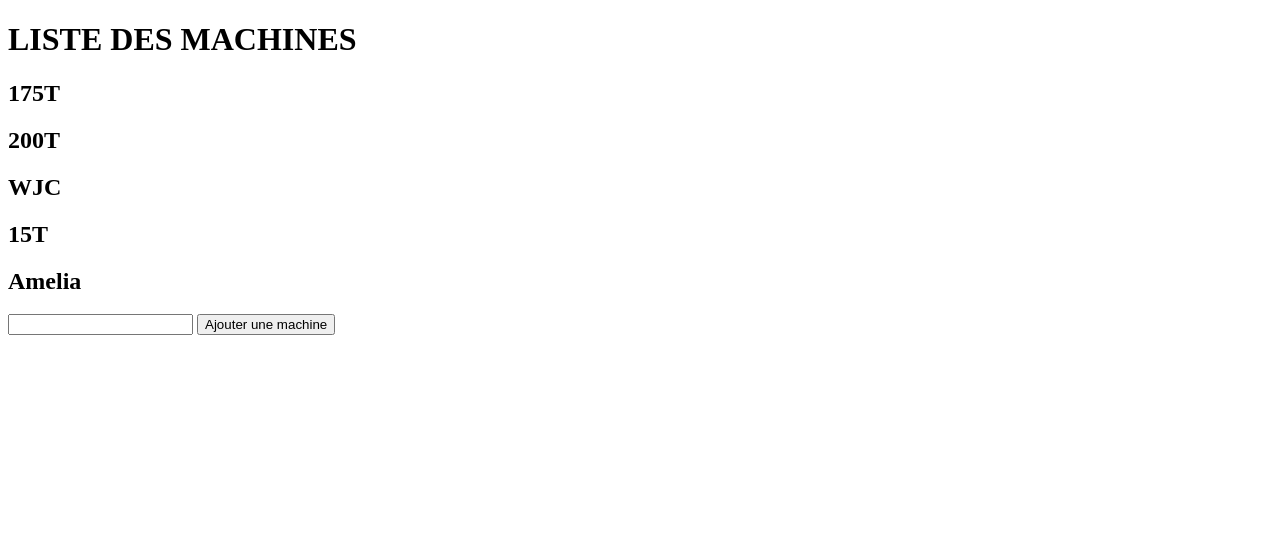
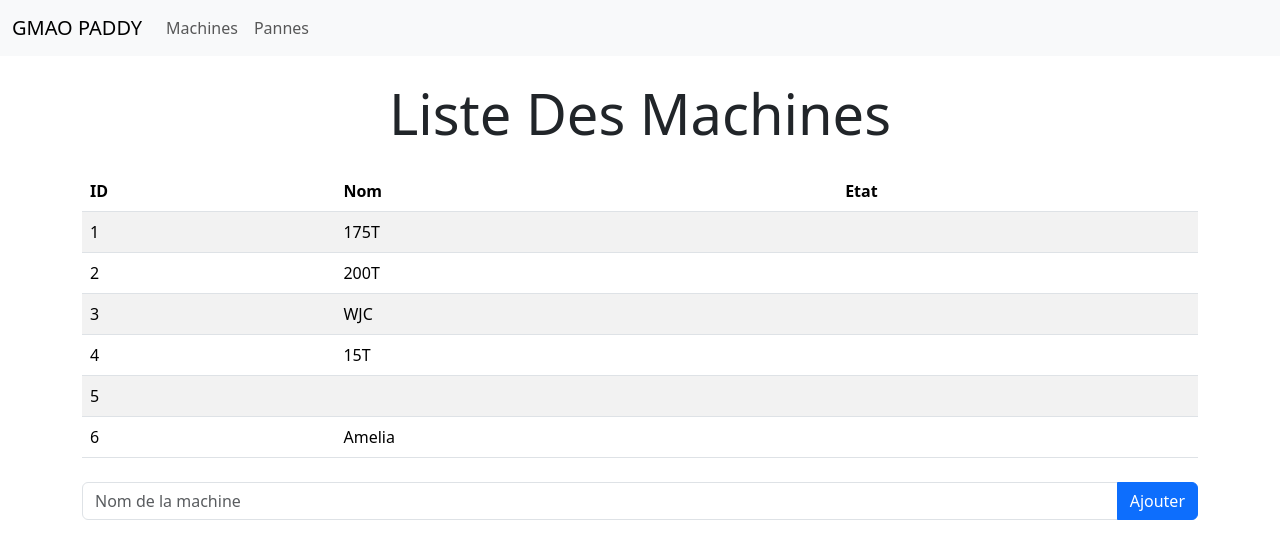
Before and after one commit to MMtechnologie/GMAO, a Django app: template tasks/templates/tasks/machine_list.html in a window 1280 px wide. Shown: the top 559 px of the page. Run offline with Django 4.2, Linux system fonts and the light colour scheme; the template is opened without the code that fills it: values that come from a table or form of the project are taken from there, others are empty; data comes from the database, SQL or seed files in the repository; both versions use the stored data as it was after the commit; some libraries are stand-ins or nearby versions.

Commit message:
Création des vue panne et machine en font-end

```diff
--- a/GMAO/settings.py
+++ b/GMAO/settings.py
@@ -55,7 +55,7 @@ ROOT_URLCONF = 'GMAO.urls'
 TEMPLATES = [
     {
         'BACKEND': 'django.template.backends.django.DjangoTemplates',
-        'DIRS': [],
+        'DIRS': ['tasks/templates/tasks'],
         'APP_DIRS': True,
         'OPTIONS': {
             'context_processors': [
--- a/GMAO/urls.py
+++ b/GMAO/urls.py
@@ -20,6 +20,8 @@ import tasks.views as views
 urlpatterns = [
     path('', views.index, name="home"),
     path('add-machines', views.add_machine, name="add-machine"),
-    path('add-pannes', views.add_panne, name="add-pane"),
+    path('add-pannes', views.add_panne, name="add-panne"),
     path('admin/', admin.site.urls),
+    path('machines/', views.machine_list, name='machines'),
+    path('pannes/', views.panne_list, name='pannes'),
 ]
--- a/tasks/templates/tasks/machine_list.html
+++ b/tasks/templates/tasks/machine_list.html
@@ -1,20 +1,70 @@
 <!DOCTYPE html>
-<html lang="en">
+<html lang="fr">
 <head>
     <meta charset="UTF-8">
     <title>MACHINES</title>
+
+    <link href="https://cdn.jsdelivr.net/npm/bootstrap@5.3.0-alpha1/dist/css/bootstrap.min.css" rel="stylesheet" integrity="sha384-GLhlTQ8iRABdZLl6O3oVMWSktQOp6b7In1Zl3/Jr59b6EGGoI1aFkw7cmDA6j6gD" crossorigin="anonymous">
+    <script src="https://unpkg.com/htmx.org@1.8.5"></script>
 </head>
 <body>
-    <h1>LISTE DES MACHINES</h1>
 
-    {% for machine in machines %}
-        <h2>{{ machine.name }}</h2>
-    {% endfor %}
+<nav class="navbar navbar-expand-lg navbar-light bg-light">
+  <div class="container-fluid">
+    <a class="navbar-brand" href="#">GMAO PADDY</a>
+    <button class="navbar-toggler" type="button" data-bs-toggle="collapse" data-bs-target="#navbarNav" aria-controls="navbarNav" aria-expanded="false" aria-label="Toggle navigation">
+      <span class="navbar-toggler-icon"></span>
+    </button>
+    <div class="collapse navbar-collapse" id="navbarNav">
+      <ul class="navbar-nav">
+        <li class="nav-item">
+          <a class="nav-link" href="{% url 'machines' %}">Machines</a>
+        </li>
+        <li class="nav-item">
+          <a class="nav-link" href="{% url 'pannes' %}">Pannes</a>
+        </li>
+      </ul>
+    </div>
+  </div>
+</nav>
 
-    <form method="POST" action="{% url 'add-machine' %}">
-        {%  csrf_token %}
-        <input type="text" name="machine-name">
-        <button type="submit">Ajouter une machine</button>
 
-</body>
+{% block content %}
+  <div class="container my-4">
+    <h1 class="text-center mb-4 display-4">Liste Des Machines</h1>
+    <table class="table table-striped">
+      <thead>
+        <tr>
+          <th>ID</th>
+          <th>Nom</th>
+          <th>Etat</th>
+        </tr>
+      </thead>
+      <tbody>
+        {% for machine in machines %}
+          <tr>
+            <td>{{ machine.id }}</td>
+            <td>{{ machine.name }}</td>
+            <td>{{ machine.state }}</td>
+          </tr>
+        {% endfor %}
+      </tbody>
+    </table>
+
+    <form method="POST" action="{% url 'add-machine' %}" class="my-4">
+  {% csrf_token %}
+  <div class="input-group mb-3">
+    <input type="text" name="machine-name" class="form-control" placeholder="Nom de la machine" aria-label="Nom de la machine">
+    <button type="submit" class="btn btn-primary">Ajouter</button>
+  </div>
+
+</form>
+
+  </div>
+
+
+{% endblock %}
+
+<script src="https://cdn.jsdelivr.net/npm/bootstrap@5.3.0-alpha1/dist/js/bootstrap.bundle.min.js" integrity="sha384-w76AqPfDkMBDXo30jS1Sgez6pr3x5MlQ1ZAGC+nuZB+EYdgRZgiwxhTBTkF7CXvN" crossorigin="anonymous"></script>
+  </body>
 </html>
```
Also changed, not shown: tasks/templates/tasks/index.html (+20 -24 lines), tasks/templates/tasks/panne_list.html (+65 -1 lines), tasks/views.py (+13 -2 lines), Readme.md, db.sqlite3.
